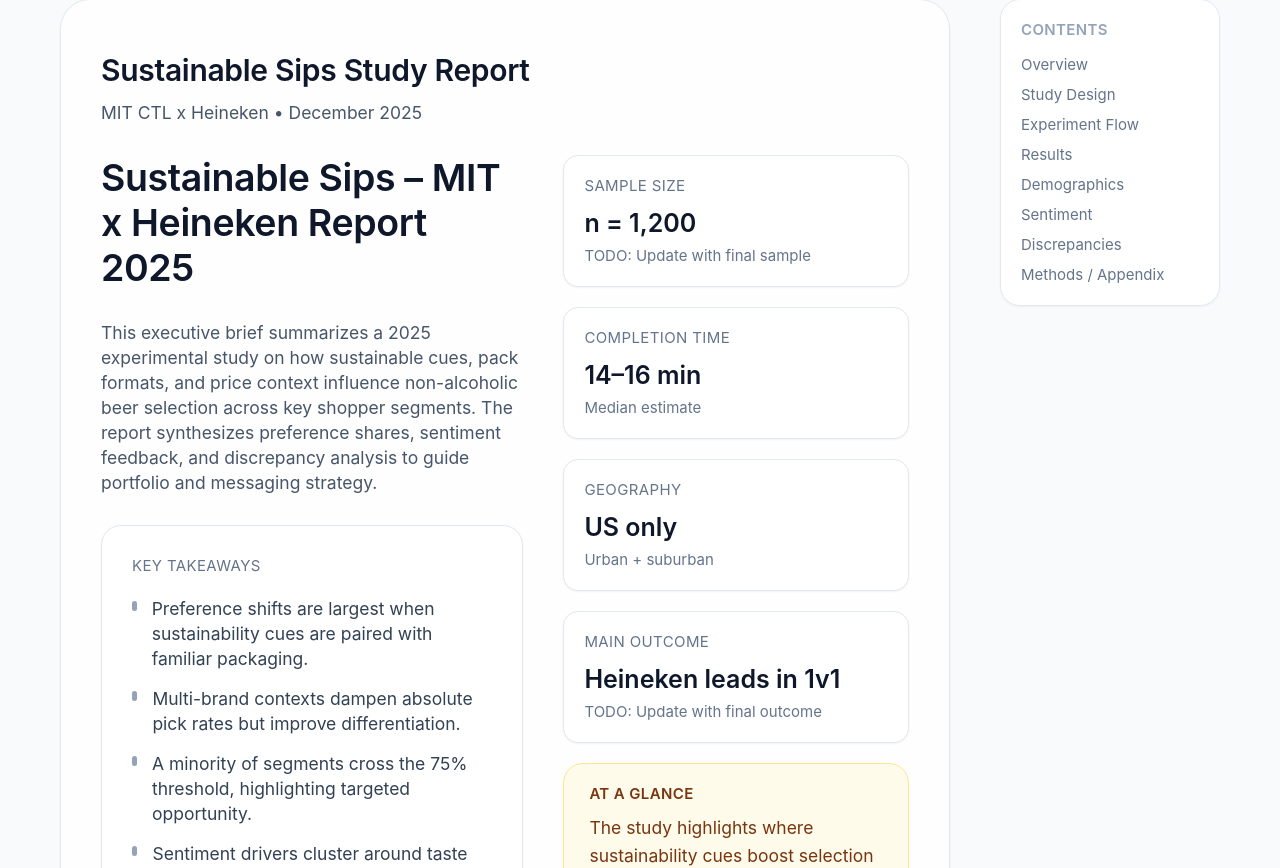
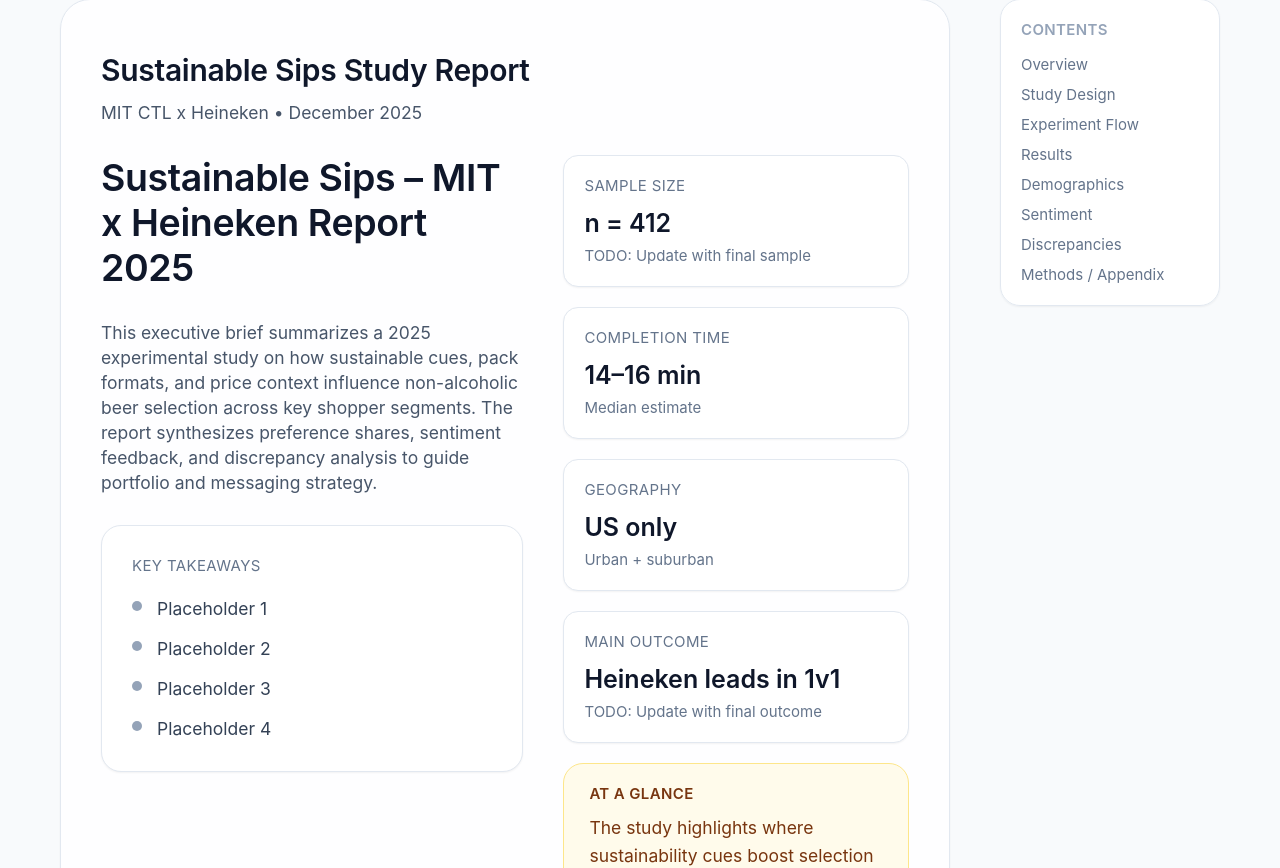
Before and after one commit to jose-laveaga/Heineken-study, a React (Vite) app: page / in a window 1280 px wide. Shown: the part 232-1100 px from the top of the page. Built offline with nearby package versions, Linux system fonts and the light colour scheme.

Commit message:
info changes to stats

```diff
--- a/src/App.tsx
+++ b/src/App.tsx
@@ -103,7 +103,7 @@
                 </div>
                 <div className="space-y-4">
                   <div className="grid gap-4">
-                    <StatCard label="Sample size" value="n = 1,200" note="TODO: Update with final sample" />
+                    <StatCard label="Sample size" value="n = 412" note="TODO: Update with final sample" />
                     <StatCard label="Completion time" value="14–16 min" note="Median estimate" />
                     <StatCard label="Geography" value="US only" note="Urban + suburban" />
                     <StatCard label="Main outcome" value="Heineken leads in 1v1" note="TODO: Update with final outcome" />
--- a/src/components/explorers/ResultsExplorer.tsx
+++ b/src/components/explorers/ResultsExplorer.tsx
@@ -46,8 +46,8 @@
 } as const;
 
 const h1ChartData = [
-  { label: 'Heineken 0.0', value: 63.1 },
-  { label: 'Star Brew', value: 36.9 }
+  { label: 'Heineken 0.0', value: 2416 },
+  { label: 'Fictional Brands', value: 1357 }
 ];
 
 const h1PriceComparison = [
@@ -286,7 +286,7 @@
                               {h1ChartData.map((entry) => (
                                 <tr key={entry.label} className="border-b border-slate-200 last:border-0">
                                   <td className="py-1 text-left font-medium text-slate-700">{entry.label}</td>
-                                  <td className="py-1 text-right text-slate-600">{entry.value}%</td>
+                                  <td className="py-1 text-right text-slate-600">{entry.value}</td>
                                 </tr>
                               ))}
                             </tbody>
--- a/src/data/narrative.json
+++ b/src/data/narrative.json
@@ -14,9 +14,9 @@
     {"id": "H3", "text": "The impact of the mother brand on purchase behavior will be stronger for regular alcohol drinkers than non-drinkers."}
   ],
   "keyTakeaways": [
-    {"id": "KT1", "text": "Preference shifts are largest when sustainability cues are paired with familiar packaging."},
-    {"id": "KT2", "text": "Multi-brand contexts dampen absolute pick rates but improve differentiation."},
-    {"id": "KT3", "text": "A minority of segments cross the 75% threshold, highlighting targeted opportunity."},
-    {"id": "KT4", "text": "Sentiment drivers cluster around taste expectations and availability signals."}
+    {"id": "KT1", "text": "Placeholder 1"},
+    {"id": "KT2", "text": "Placeholder 2"},
+    {"id": "KT3", "text": "Placeholder 3"},
+    {"id": "KT4", "text": "Placeholder 4"}
   ]
 }
```
